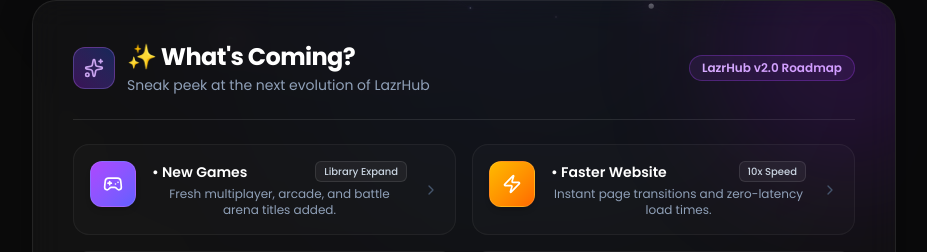
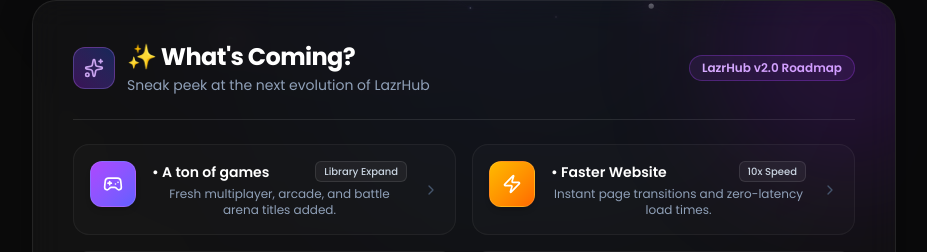
Before and after one commit to lucashendsbee1234-hash/Lazr-hubpreviewpage, a React (Vite) app: page / in a window 1280 px wide. Shown: the part 752-1004 px from the top of the page, without its empty margins (176-1103 px from the left). Built offline with nearby package versions, Linux system fonts and the light colour scheme.

Commit message:
Update FeatureList.tsx

```diff
--- a/src/components/FeatureList.tsx
+++ b/src/components/FeatureList.tsx
@@ -16,7 +16,7 @@
 const FEATURES: FeatureItem[] = [
   {
     id: 'games',
-    title: 'New Games',
+    title: 'A ton of games',
     iconName: 'Gamepad2',
     badge: 'Library Expand',
     description: 'Fresh multiplayer, arcade, and battle arena titles added.',
```
